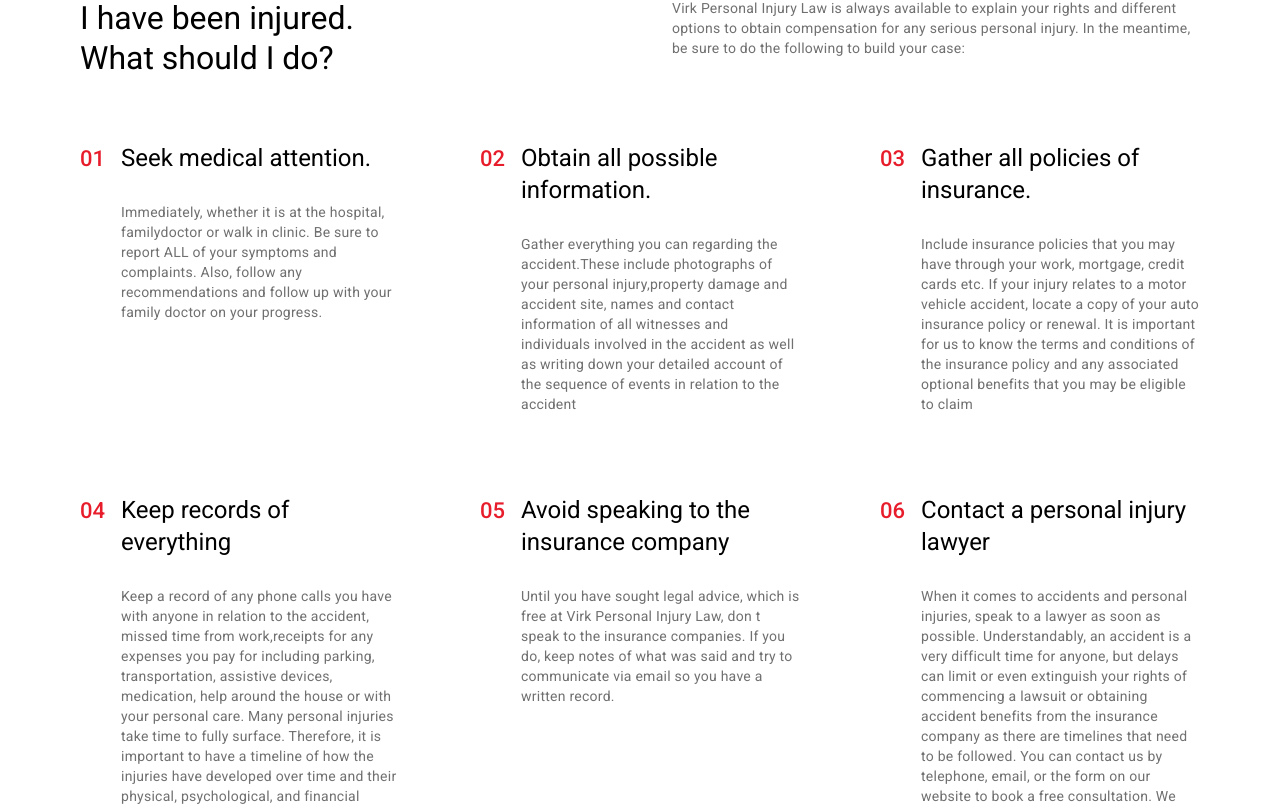
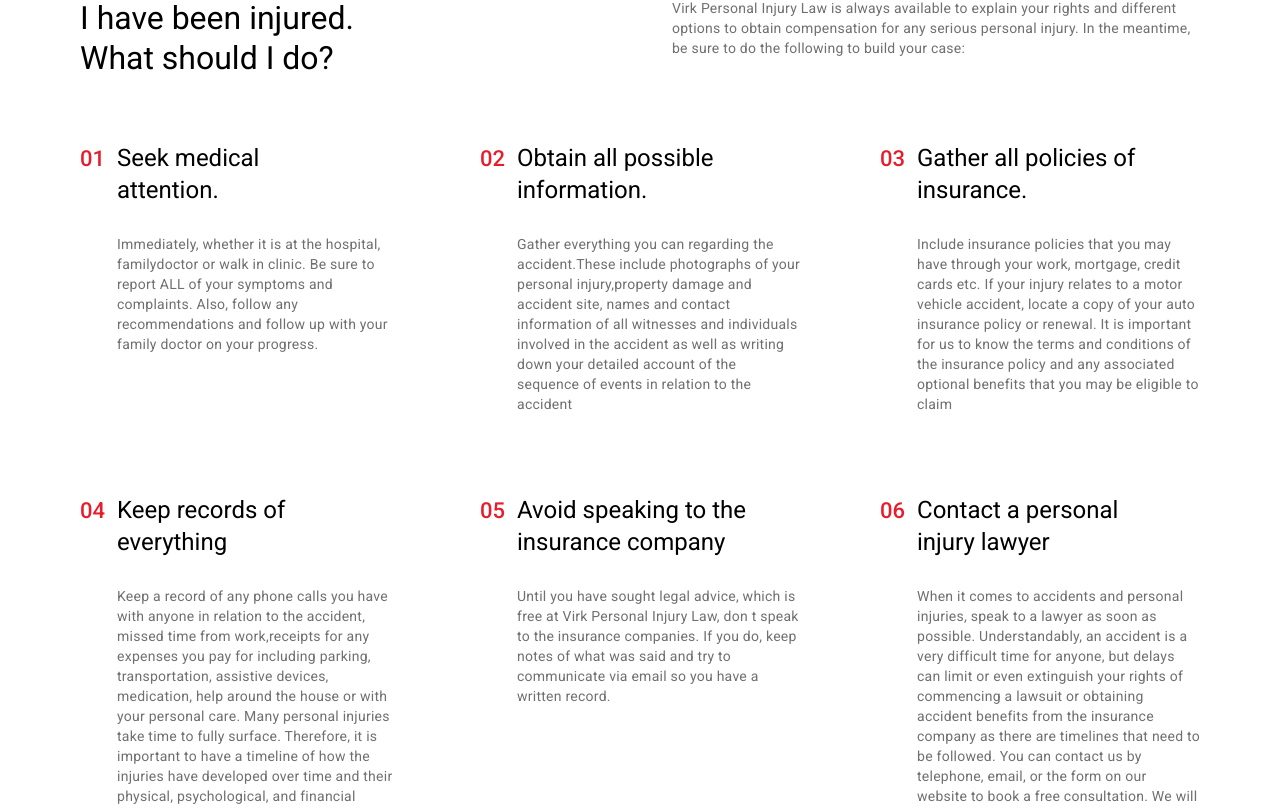
Before and after one commit to DevOluwatoyin/commercial-website, a React (Vite) app: page / in a window 1280 px wide. Shown: the part 3604-4412 px from the top of the page. Built offline with nearby package versions, Linux system fonts and the light colour scheme.

Commit message:
fix width issue

```diff
--- a/src/components/Instruction.jsx
+++ b/src/components/Instruction.jsx
@@ -29,7 +29,7 @@ const Instruction = () => {
 
       <div className="grid grid-cols-3 gap-20 mt-16">
         {accidentInstructions.map((each, id) => (
-          <div key={id} className="flex gap-4 items-baseline">
+          <div key={id} className="flex gap-3 items-baseline">
             <Typography fontWeight="medium" variant="title-l">
               {each.id}
             </Typography>
@@ -38,7 +38,7 @@ const Instruction = () => {
                 color="primary-dark"
                 variant="headline-s"
                 fontWeight="regular"
-                customClassName="mb-7"
+                customClassName="mb-7 max-w-[240px]"
               >
                 {each.title}
               </Typography>
```
